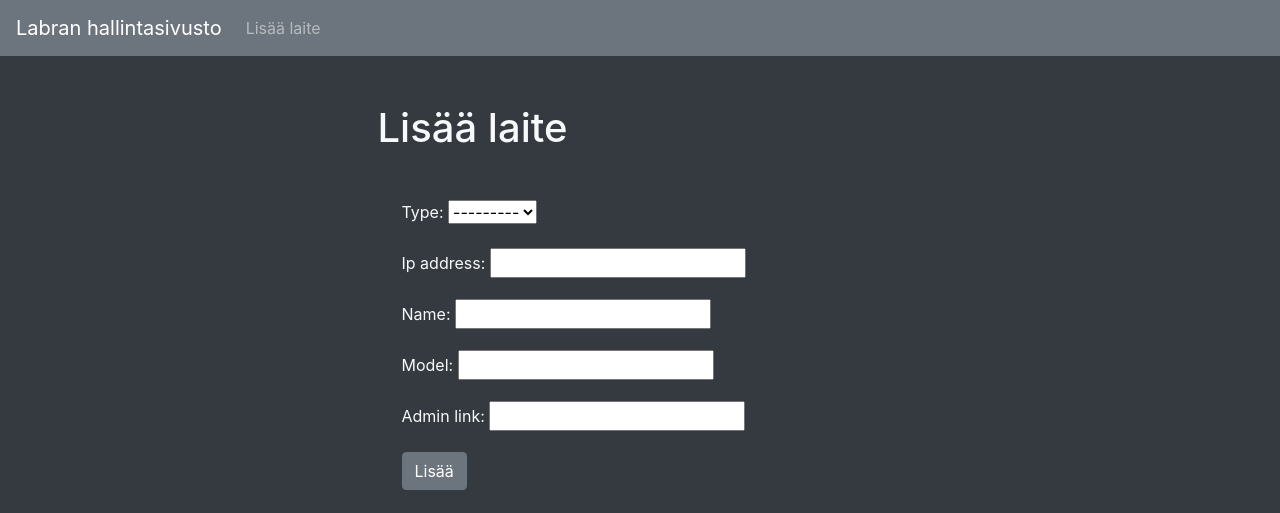
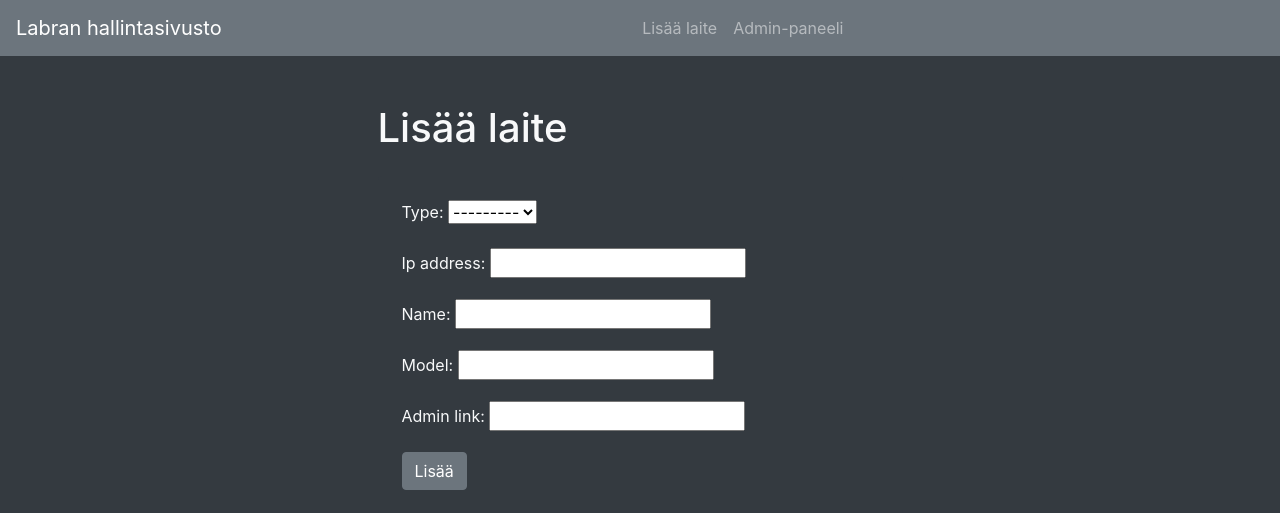
Before and after one commit to JarkkisN/verkonhallintasivu_tehtava, a Django app: page /add/ in a window 1280 px wide. Shown: the top 513 px of the page. Run offline with Django 4.2, Linux system fonts and the light colour scheme; the first user in the database is signed in; some libraries are stand-ins or nearby versions.

Commit message:
Kommentointia ja adminpaneelin linkki

```diff
--- a/docker-compose.yml
+++ b/docker-compose.yml
@@ -1,7 +1,12 @@
+# Docker Compose -konfiguraation versio
 version: '3.8'
 
+# Määritellään palvelut
 services:
+  # Palvelun nimi
   web:
+    # Määritellään porttien uudelleenohjaus: isäntäkoneen portti 80 ohjataan kontin porttiin 8000
     ports:
       - '80:8000'
+    # Määritellään, mistä Dockerfile löytyy. Tässä tapauksessa nykyisestä hakemistosta (.)
     build: .
--- a/hallintaapp/models.py
+++ b/hallintaapp/models.py
@@ -1,21 +1,27 @@
+# Tuodaan Django-kirjaston models-moduuli, joka sisältää työkalut tietokantamallien luomiseen.
 from django.db import models
 
+# Luodaan Device-luokka, joka perii Django-kirjaston Model-luokan.
+# Tämä luokka määrittelee laitteen tietokantamallin.
 class Device(models.Model):
+    # Määritellään vakiotuple, joka sisältää mahdolliset laitetyypit.
+    # Jokainen tuple sisältää koodin ja sen selityksen.
     DEVICE_TYPES = (
         ('ROUTER', 'Reititin'),
         ('SWITCH', 'Kytkin'),
         ('NAS', 'NAS'),
         ('ePDU', 'ePDU'),
         ('PROXMOX', 'Proxmox'),
-        # Lisää muita laitetyyppejä tarvittaessa
     )
 
-    type = models.CharField(max_length=10, choices=DEVICE_TYPES)
-    ip_address = models.GenericIPAddressField()
-    name = models.CharField(max_length=255)
-    model = models.CharField(max_length=255)
-    admin_link = models.URLField(blank=True, null=True)
-    click_count = models.PositiveIntegerField(default=0)
+    # Määritellään tietokantakentät ja niiden tyypit.
+    type = models.CharField(max_length=10, choices=DEVICE_TYPES)  # Laitteen tyyppi
+    ip_address = models.GenericIPAddressField()  # Laitteen IP-osoite
+    name = models.CharField(max_length=255)  # Laitteen nimi
+    model = models.CharField(max_length=255)  # Laitteen malli
+    admin_link = models.URLField(blank=True, null=True)  # Linkki laitteen hallintapaneeliin (valinnainen)
+    click_count = models.PositiveIntegerField(default=0)  # Laskuri, joka seuraa kuinka monta kertaa linkkiä on klikattu
 
+    # Määritellään, miten laite esitetään merkkijonona (esim. admin-paneelissa).
     def __str__(self):
         return self.name
--- a/hallintaapp/templates/add_device.html
+++ b/hallintaapp/templates/add_device.html
@@ -5,9 +5,10 @@
     <div class="row">
         <div class="col-md-6 offset-md-3">
             <h1 class="text-light mb-4">Lisää laite</h1>
+	    <!-- Lomake laitteen lisäämiseen -->
             <form method="post" class="bg-dark p-4 rounded">
-                {% csrf_token %}
-                {{ form.as_p }}
+                {% csrf_token %} <!-- CSRF-token turvallisuutta varten -->
+                {{ form.as_p }} <!-- Renderöi lomakekentät automaattisesti <p>-elementteihin -->
                 <button type="submit" class="btn btn-secondary">Lisää</button>
             </form>
         </div>
--- a/hallintasivu/settings.py
+++ b/hallintasivu/settings.py
@@ -56,7 +56,9 @@ ROOT_URLCONF = 'hallintasivu.urls'
 TEMPLATES = [
     {
         'BACKEND': 'django.template.backends.django.DjangoTemplates',
+	# Määrittää sijainnin, josta Django etsii projektin HTML-templaattitiedostoja
         'DIRS': [os.path.join(BASE_DIR, 'templates')],
+	# Kertoo Djangolle etsiä templaattitiedostoja jokaisen asennetun sovelluksen 'templates'-hakemistosta
         'APP_DIRS': True,
         'OPTIONS': {
             'context_processors': [
--- a/hallintasivu/urls.py
+++ b/hallintasivu/urls.py
@@ -18,6 +18,6 @@ from django.contrib import admin
 from django.urls import path, include
 
 urlpatterns = [
-    path('admin/', admin.site.urls),
-    path('', include('hallintaapp.urls')),
+    path('admin/', admin.site.urls), # Reitti Django admin-paneeliin
+    path('', include('hallintaapp.urls')), # Sisällytetään 'hallintaapp'-sovelluksen URL-määrittelyt pääprojektiin
 ]
--- a/templates/base.html
+++ b/templates/base.html
@@ -3,42 +3,52 @@
 
 <head>
     <meta charset="UTF-8">
+    <!-- Asettaa sivun skaalautuvuuden mobiililaitteilla -->
     <meta name="viewport" content="width=device-width, initial-scale=1.0">
     <title>Labran hallintasivusto</title>
     <!-- Bootstrapin CSS -->
     <link rel="stylesheet" href="https://maxcdn.bootstrapcdn.com/bootstrap/4.5.2/css/bootstrap.min.css">
-    <!-- Voit lisätä tähän muita metatietoja, tyylitiedostoja, skriptejä jne. -->
 </head>
 
 <body class="bg-dark text-light">
     <!-- Navigointipalkki -->
-    <nav class="navbar navbar-expand-lg navbar-dark bg-secondary">
-        <a class="navbar-brand" href="{% url 'device_list' %}">Labran hallintasivusto</a>
-        <button class="navbar-toggler" type="button" data-toggle="collapse" data-target="#navbarNav" aria-controls="navbarNav" aria-expanded="false" aria-label="Toggle navigation">
+    <nav class="navbar navbar-expand-lg navbar-dark bg-secondary justify-content-center">
+    <!-- Linkki etusivulle -->
+    <a class="navbar-brand mx-auto" href="{% url 'device_list' %}">Labran hallintasivusto</a>
+    <!-- Navigointipalkin kollapsaus-painike mobiililaitteille -->
+    <button class="navbar-toggler" type="button" data-toggle="collapse" data-target="#navbarNav" aria-controls="navbarNav">
         <span class="navbar-toggler-icon"></span>
     </button>
+    <!-- Navigointilinkit -->
     <div class="collapse navbar-collapse" id="navbarNav">
-            <ul class="navbar-nav">
+        <ul class="navbar-nav mx-auto w-auto">
             <li class="nav-item">
+            <!-- Tarkistaa, onko käyttäjä kirjautunut sisään -->
             {% if user.is_authenticated %}
+               <!-- Linkki laitteen lisäys -sivulle -->
                <a class="nav-link" href="{% url 'add_device' %}">Lisää laite</a>
             {% else %}
+              <!-- Linkki admin-paneeliin, jos käyttäjä ei ole kirjautunut -->
               <a class="nav-link" href="/admin">Lisää laite</a>
             {% endif %}
             </li>
-                <!-- ... muut navigointilinkit ... -->
+            <!-- Linkki admin-sivulle -->
+            <li class="nav-item">
+              <a class="nav-link" href="/admin/">Admin-paneeli</a>
+            </li>
         </ul>
     </div>
 </nav>
 
     <!-- Sisältöalue -->
     <main class="container mt-5">
+	<!-- Alue, johon muut templaatit voivat lisätä sisältöä -->
         {% block content %}
         <!-- Sisältöalue, jonka muut mallipohjat voivat täyttää -->
         {% endblock %}
     </main>
 
-    <!-- Alatunniste -->
+    <!-- Alatunniste footer -->
     <footer class="mt-5">
         <div class="container text-center">
             <p>&copy; 2023 Labran hallintasivusto. Pilvi-A. Kaikki oikeudet pidätetään.</p>
```
Also changed, not shown: hallintaapp/admin.py (+8 -0 lines), hallintaapp/forms.py (+7 -0 lines), hallintaapp/templates/device_list.html (+7 -4 lines), hallintaapp/urls.py (+9 -0 lines), hallintaapp/views.py (+16 -1 lines), templates/admin/base_site.html (added, +12 -0 lines), 1 other file. Lines whose indentation alone changed are shown as unchanged.
